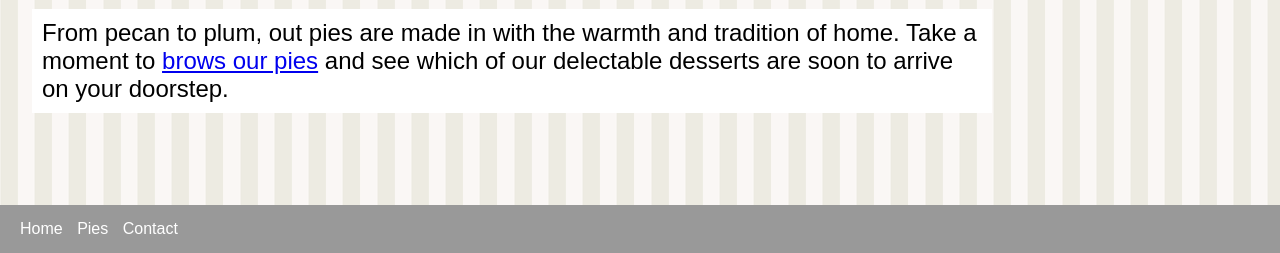
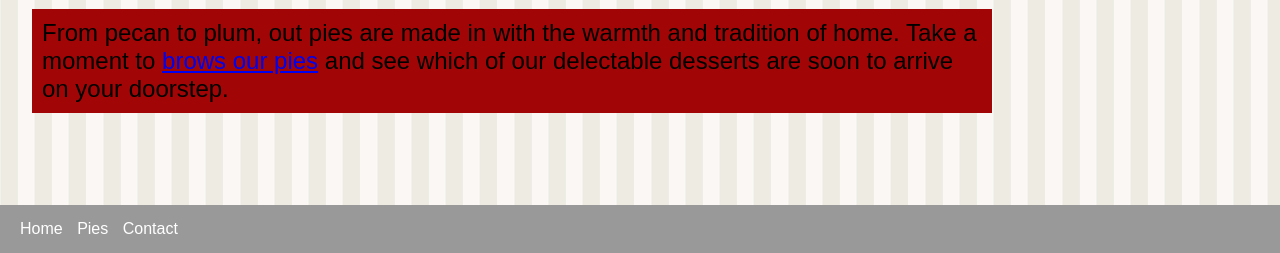
Before and after one commit to BurlSchnarl/pluralsight, a plain HTML site: page index.html in a window 1280 px wide. Shown: the part 742-995 px from the top of the page. Drawn offline with Linux system fonts and the light colour scheme.

Commit message:
changed color

```diff
--- a/index.html
+++ b/index.html
@@ -17,7 +17,7 @@
         }
 
         .sub-title {
-            background-color: white;
+            background-color: rgb(162, 5, 5);
             font-size: 1.5em;
             padding: 10px;
         }
```
